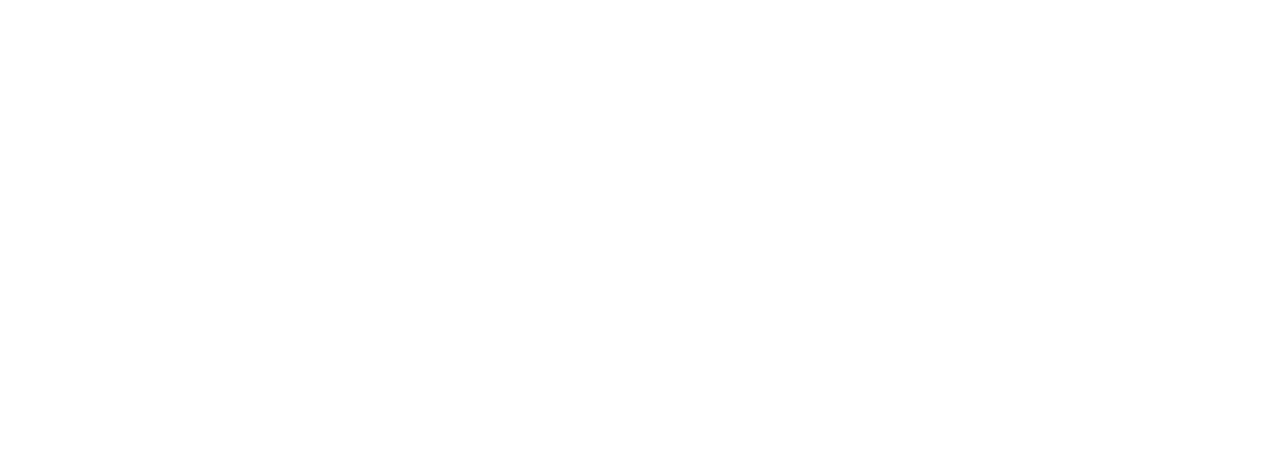
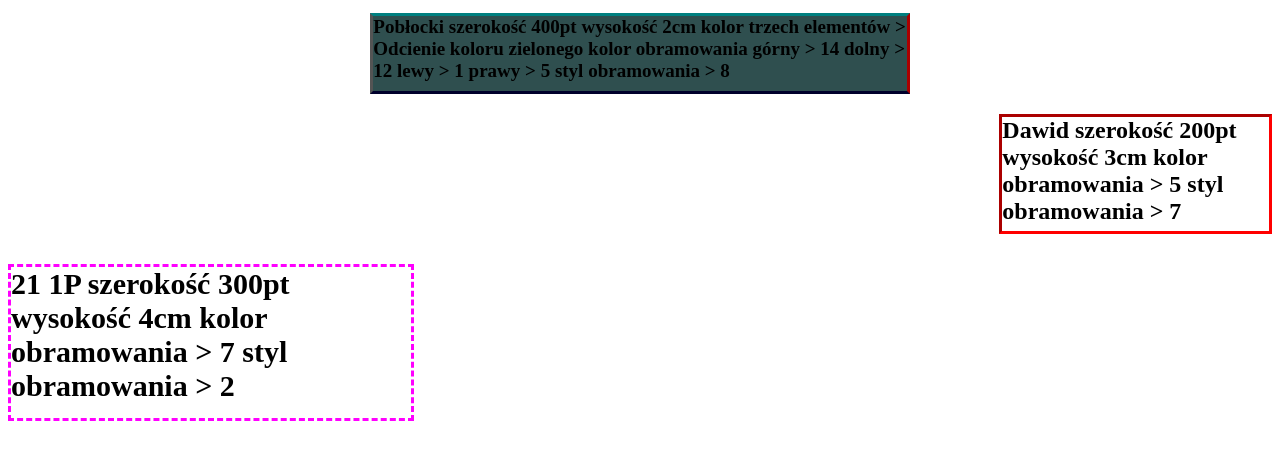
Before and after one commit to davidpub6/z32-36_pt, a plain HTML site: page zadanie34_pobl.html in a window 1280 px wide. Drawn offline with Linux system fonts and the light colour scheme.

Commit message:
modified files

```diff
--- a/zadanie34_pobl.css
+++ b/zadanie34_pobl.css
@@ -1,3 +1,11 @@
-h3{}
+h3{
+	width: 300pt;
+	height: 4cm;
+	border-color: fuchsia;
+	border-style: dashed;
+	margin-left: 0;
+	margin-right: auto;
+	font-size: 30px;
+}
 
 /* Dawid Poblocki*/
--- a/zadanie34_pobl.html
+++ b/zadanie34_pobl.html
@@ -3,8 +3,66 @@
 	<head>
 		<title>zadanie 34-Pobłocki</title>
 		<meta charset="utf-8" />
+		<link rel="stylesheet" href="zadanie34_pobl.css" type="text/css">
+		<style>
+			h1	{
+				width: 400pt;
+				height: 2cm;
+				background-color: rgb(47,79,79);
+				border-top: outset teal;
+				border-bottom: outset navy;
+				border-left: outset  black;
+				border-right: outset red;
+				font-size: 19px;
+				margin-left: auto;
+				margin-right: auto;
+				}
+
+			h2	{
+				width: 200pt;
+				height: 3cm;
+				border-color: red;
+				border-style: inset;
+				margin-left: auto;
+				margin-right: 0;
+				}
+		</style>
 	</head>
 	<body>
+
+		<h1>
+		Pobłocki
+
+		szerokość 400pt
+		wysokość 2cm
+		kolor trzech elementów > Odcienie koloru zielonego
+		kolor obramowania
+		górny > 14
+		dolny > 12
+		lewy > 1
+		prawy > 5
+		styl obramowania > 8
+		</h1>
+
+
+		<h2>
+		Dawid
+
+		szerokość 200pt
+		wysokość 3cm
+		kolor obramowania > 5
+		styl obramowania > 7
+		</h2>
+
+
+		<h3>
+		21 1P
+
+		szerokość 300pt
+		wysokość 4cm
+		kolor obramowania > 7
+		styl obramowania > 2
+		</h3>
 
 	</body>
 </html>
```
Also changed, not shown: zadanie34_pobl_kod.html (+28 -2 lines).
